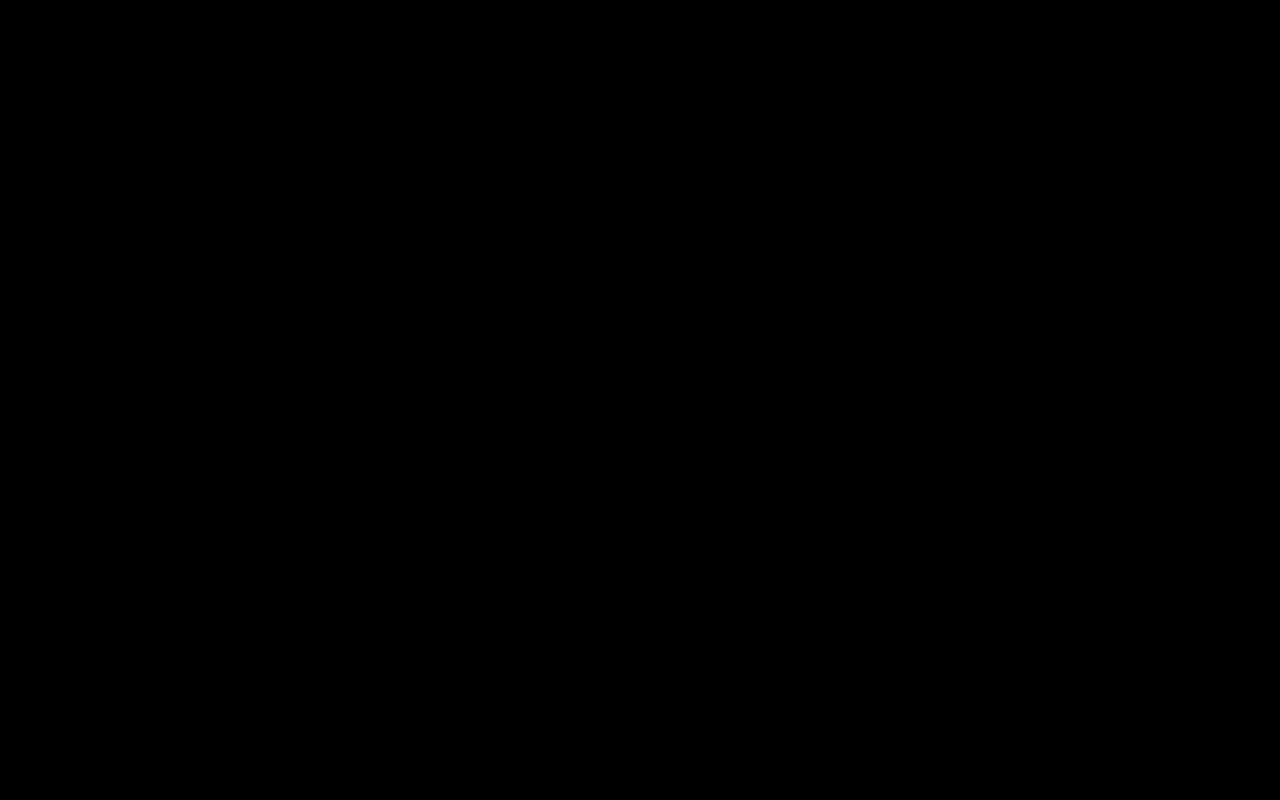
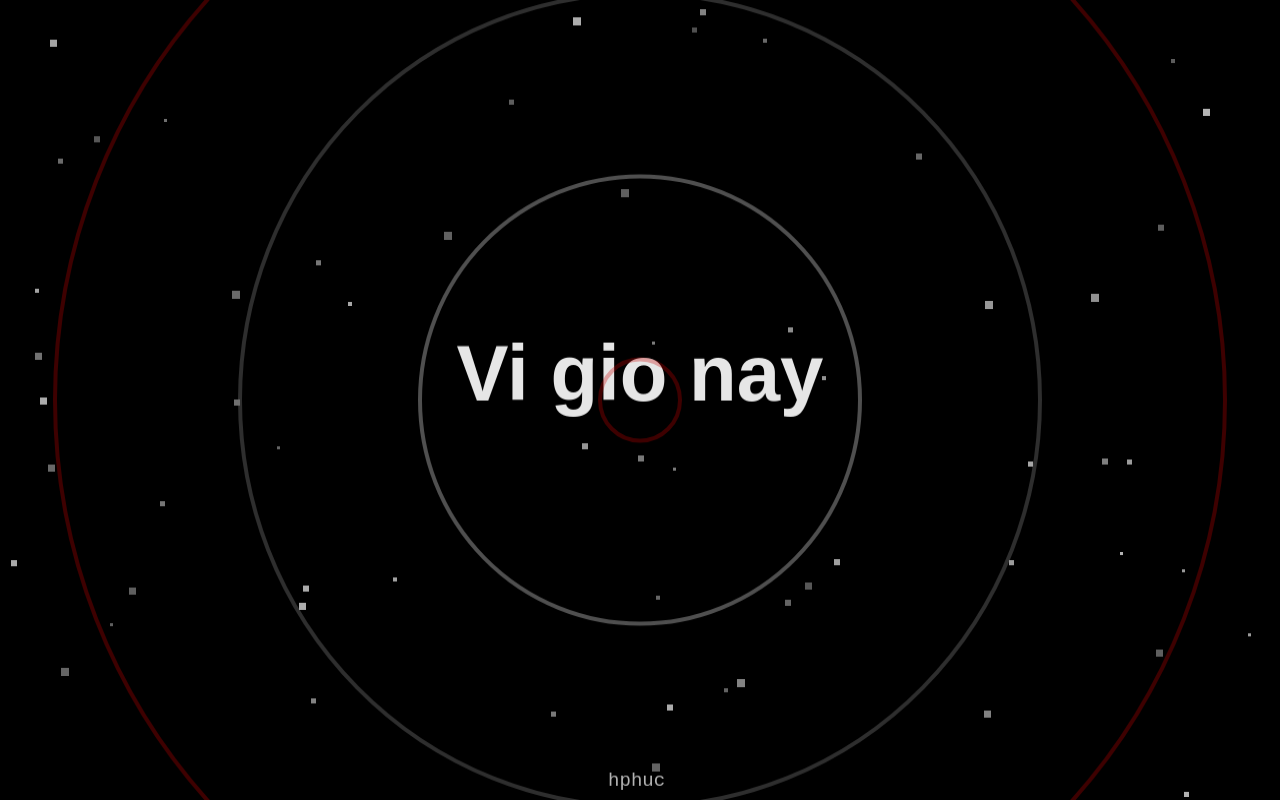
Before and after one commit to nonameui1/loveyou, a plain HTML site: page index.html in a window 1280 px wide. Drawn offline with Linux system fonts and the light colour scheme.

Commit message:
Update index.html

```diff
--- a/index.html
+++ b/index.html
@@ -2,7 +2,7 @@
 <html lang="en">
 <head>
   <meta charset="UTF-8" />
-  <title>Crush - Responsive Mobile Friendly</title>
+  <title>Crush - Responsive HTML Version</title>
   <meta name="viewport" content="width=device-width, initial-scale=1" />
   <style>
     html, body {
@@ -15,7 +15,7 @@
       display: block;
       width: 100%;
       height: 100%;
-      touch-action: none; /* để tương tác mượt trên cảm ứng nếu cần */
+      /* canvas sẽ tự co giãn theo màn hình, nhưng nội dung sẽ scale bằng script */
     }
   </style>
 </head>
@@ -23,23 +23,17 @@
   <canvas id="stage"></canvas>
 
   <script>
-    // Cấu hình gốc
+    // Thiết lập ban đầu
     const BASE_W = 1300;
     const BASE_H = 800;
 
     const canvas = document.getElementById('stage');
     const ctx = canvas.getContext('2d');
 
-    // Biến dựng sẵn cho nội dung (sẽ được cập nhật theo scale)
-    let WIDTH = BASE_W;
-    let HEIGHT = BASE_H;
-    let globalScale = 1;
+    // Cấu hình fonts (sẽ được điều chỉnh theo kích thước màn hình)
+    let fontMain = "bold 80px Arial";
 
-    // Font tham khảo (sẽ điều chỉnh theo scale)
-    let fontMain = "bold 48px Arial"; // default, sẽ cập nhật
-    const logoFontFamily = "Courier New";
-
-    // Lyrics (dữ liệu) - vẫn giữ nguyên
+    // Lyrics dữ liệu
     const lyrics = [
       ["Gio nay mat troi cua em da la ai", 0.35, 0.8],
       ["Vi gio nay trong trai tim em la anh", 0.3, 0.5],
@@ -62,7 +56,7 @@
       "rgba(150,150,150,0.31)"
     ];
 
-    // NoiseSpot mô phỏng hiệu ứng điểm sáng ngẫu nhiên
+    // NoiseSpot miễn phí
     class NoiseSpot {
       constructor() { this.reset(); }
       reset() {
@@ -82,12 +76,209 @@
       }
     }
 
+    let WIDTH = BASE_W;
+    let HEIGHT = BASE_H;
+
+    // Các biến quản lý trạng thái
+    let lineIndex = 0;
+    let wordIndex = 0;
+    let lastWordTime = performance.now() / 1000;
+    let lastCircleTime = performance.now() / 1000;
+
     const noises = Array.from({ length: 60 }, () => new NoiseSpot());
     const circles = [];
 
-    // wrap_text với font hiện tại
     function wrapText(words, font, maxWidth) {
       ctx.font = font;
       const lines = [];
       let current = [];
       for (let w of words) {
+        const testLine = current.length ? current.join(' ') + ' ' + w : w;
+        const wpx = ctx.measureText(testLine).width;
+        if (wpx <= maxWidth) {
+          current.push(w);
+        } else {
+          lines.push(current);
+          current = [w];
+        }
+      }
+      if (current.length) lines.push(current);
+      return lines;
+    }
+
+    function addCircle() {
+      const x = WIDTH / 2;
+      const y = HEIGHT / 2;
+      const color = Math.floor(Math.random() * 3);
+      circles.push({ x, y, r: 0, color });
+    }
+
+    // Logo font cho màn hình càng lớn càng tốt
+    const logoFontFamily = "Courier New";
+
+    // Điều chỉnh kích thước và vị trí khi resize
+    function resize() {
+      // Sử dụng kích thước cửa sổ làm cơ sở
+      // Giữ tỉ lệ: scale so với BASE_W/BASE_H
+      const w = window.innerWidth;
+      const h = window.innerHeight;
+
+      // Chọn tỷ lệ scale sao cho vừa khít khung hình mà vẫn giữ tỉ lệ
+      const scaleX = w / BASE_W;
+      const scaleY = h / BASE_H;
+      const scale = Math.max(0.5, Math.min(scaleX, scaleY)); // giới hạn để chữ vẫn nhìn được
+
+      // Cập nhật kích thước canvas và vị trí
+      WIDTH = Math.floor(BASE_W * scale);
+      HEIGHT = Math.floor(BASE_H * scale);
+      canvas.width = WIDTH;
+      canvas.height = HEIGHT;
+
+      // Cập nhật font dựa trên scale (đảm bảo chữ vừa mắt)
+      const baseFontSize = Math.max(28, Math.floor(80 * scale)); // tối thiểu 28px
+      fontMain = `bold ${baseFontSize}px Arial`;
+
+      // Logo size vừa với scale
+      // Để đơn giản, không thay đổi fontFamily, chỉ thay kích thước từ CSS-Canvas
+      // Các tham số khác có thể được tính dựa trên WIDTH/HEIGHT nếu cần
+
+      // Cập nhật vị trí các phần mềm hình ảnh khác nếu có
+    }
+
+    window.addEventListener('resize', resize);
+    // Khởi tạo lần đầu
+    resize();
+
+    // Scanlines
+    function drawScanlines(ctx) {
+      ctx.save();
+      for (let y = 0; y < HEIGHT; y += 4) {
+        ctx.strokeStyle = "rgba(0,0,0,0.0)"; // có thể bỏ nếu muốn có hiệu ứng nhẹ
+      }
+      ctx.restore();
+    }
+
+    // Main loop
+    let running = true;
+    let lastFrame = performance.now();
+    function loop() {
+      if (!running) return;
+      const now = performance.now();
+      const dt = (now - lastFrame) / 1000;
+      lastFrame = now;
+
+      update(dt);
+      render();
+
+      requestAnimationFrame(loop);
+    }
+
+    function update(dt) {
+      const currentTime = performance.now() / 1000;
+
+      // Lyrics progression
+      if (lineIndex < lyrics.length) {
+        const [line, wordDelay, lineDelay] = lyrics[lineIndex];
+        const words = line.split(" ");
+
+        if (currentTime - lastWordTime > wordDelay && wordIndex < words.length) {
+          wordIndex += 1;
+          lastWordTime = currentTime;
+        }
+
+        // Khi hoàn thành từ cho dòng hiện tại, chuyển sang dòng tiếp theo sau lineDelay
+        if (wordIndex === words.length) {
+          if (currentTime - lastWordTime > lineDelay) {
+            lineIndex += 1;
+            wordIndex = 0;
+            lastWordTime = currentTime;
+          }
+        }
+      }
+
+      // Thêm vòng tròn theo thời gian
+      if (currentTime - lastCircleTime > 0.6) {
+        addCircle();
+        lastCircleTime = currentTime;
+      }
+
+      // Cập nhật các vòng tròn
+      for (let i = circles.length - 1; i >= 0; i--) {
+        const c = circles[i];
+        c.r += 5;
+        if (c.r > 600) circles.splice(i, 1);
+      }
+    }
+
+    function render() {
+      // Nền đen
+      ctx.fillStyle = BLACK;
+      ctx.fillRect(0, 0, WIDTH, HEIGHT);
+
+      // Lyrics hiện tại
+      if (lineIndex < lyrics.length) {
+        const [line, wordDelay, lineDelay] = lyrics[lineIndex];
+        const words = line.split(" ");
+        const visibleWords = words.slice(0, wordIndex);
+
+        // Wrap và vẽ
+        const wrapped = wrapText(visibleWords, fontMain, WIDTH * 0.6);
+        const yStart = HEIGHT / 2;
+        ctx.font = fontMain;
+        ctx.textAlign = "center";
+        ctx.fillStyle = WHITE;
+
+        for (let row = 0; row < wrapped.length; row++) {
+          const lineWords = wrapped[row].join(' ');
+          const y = yStart + row * Math.max(60, Math.floor(fontMain.match(/\d+/)?.[0] || 60));
+          ctx.fillText(lineWords, WIDTH / 2, y);
+        }
+
+        // Chuyển sang dòng tiếp theo khi hoàn tất từ
+        if (wordIndex === words.length) {
+          if ((performance.now() / 1000) - lastWordTime > lineDelay) {
+            lineIndex += 1;
+            wordIndex = 0;
+            lastWordTime = performance.now() / 1000;
+          }
+        }
+      }
+
+      // Vòng tròn động
+      for (const c of circles) {
+        ctx.save();
+        ctx.lineWidth = 4;
+        ctx.strokeStyle = CIRCLE_COLORS[c.color % CIRCLE_COLORS.length];
+        ctx.beginPath();
+        ctx.arc(c.x, c.y, c.r, 0, Math.PI * 2);
+        ctx.stroke();
+        ctx.restore();
+      }
+
+      // Logo dưới góc phải (tương tự Pygame)
+      ctx.save();
+      const logoFontSize = Math.max(12, Math.floor(20 * (WIDTH / BASE_W)));
+      ctx.font = `${logoFontSize}px "${logoFontFamily}"`;
+      ctx.fillStyle = LOGO_COLOR;
+      const logoText = "         hphuc ";
+      const x = WIDTH - Math.max(100, Math.floor(700 * (WIDTH / BASE_W)));
+      const y = HEIGHT - Math.max(5, Math.floor(15 * (HEIGHT / BASE_H)));
+      ctx.fillText(logoText, x, y);
+      ctx.restore();
+
+      // Noise spots
+      for (const n of noises) n.draw(ctx);
+
+      // Scanlines (đơn giản)
+      drawScanlines(ctx);
+    }
+
+    // Bắt đầu vòng lặp
+    loop();
+
+    // Clean up khi rời trang
+    window.addEventListener('beforeunload', () => { running = false; });
+
+  </script>
+</body>
+</html>
```
